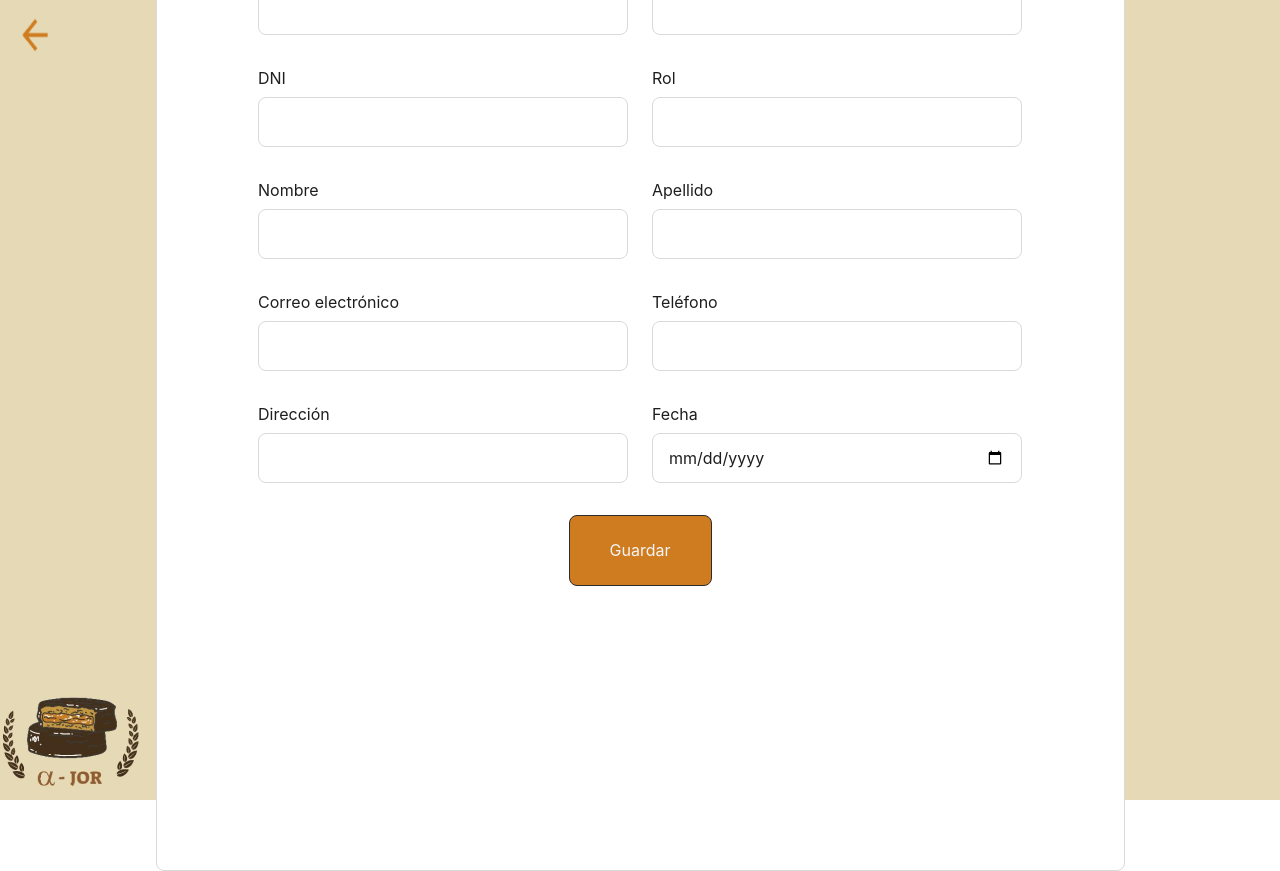
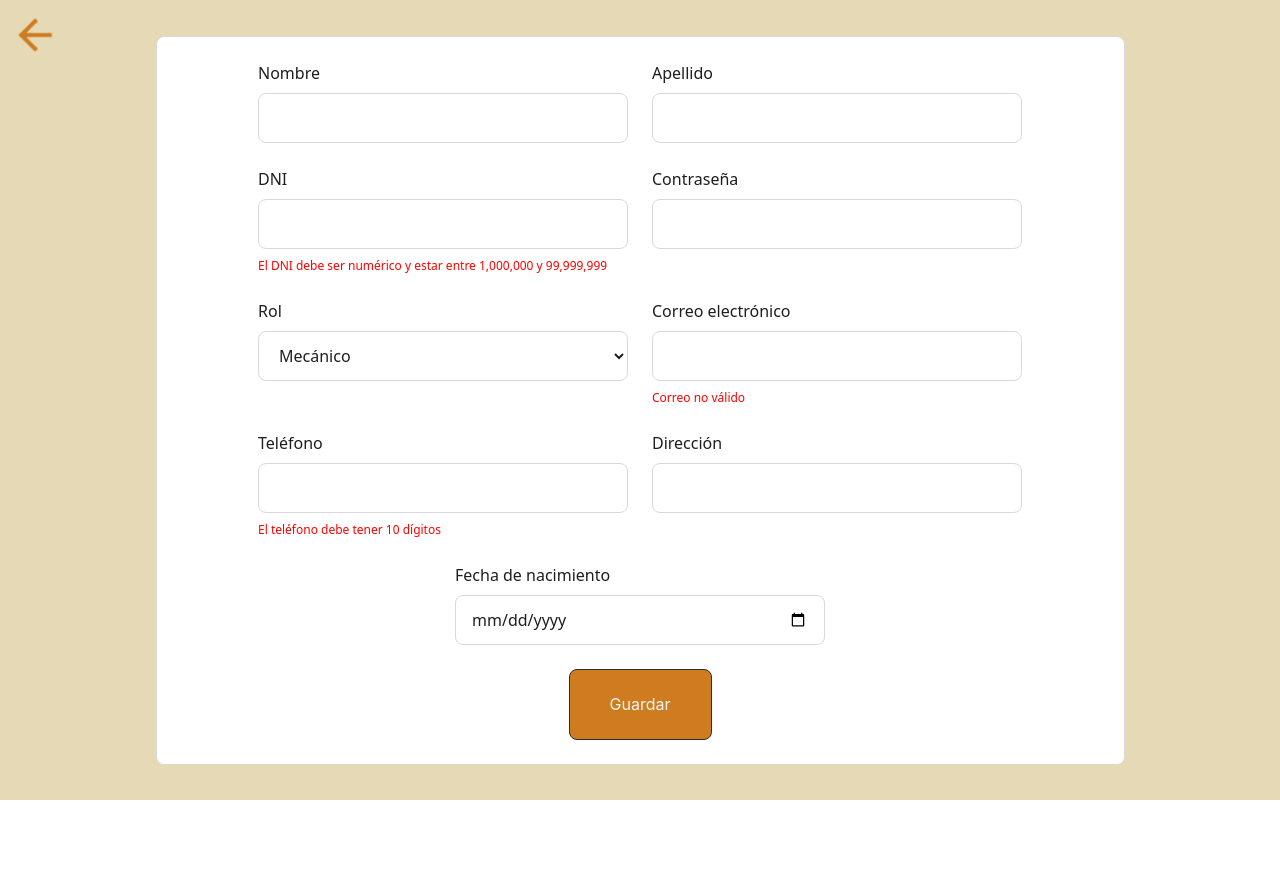
Before and after one commit to joabresper/AlfajorSystem, a React (Vite) app in the folder AlfajorTPI2Diseno/: page /altamenu in a window 1280 px wide. Both pictures are taken after a click on the button "Guardar". After the commit the page ends 800 px from the top, so only its background shows below. Built offline with nearby package versions, Linux system fonts and the light colour scheme.

Commit message:
ABM usuario creado

```diff
--- a/AlfajorTPI2Diseno/src/pages/ABM/altamenu.jsx
+++ b/AlfajorTPI2Diseno/src/pages/ABM/altamenu.jsx
@@ -1,117 +1,301 @@
-import React from 'react';
-import { useNavigate } from 'react-router-dom';
+import React, { useState } from "react";
+import { useNavigate } from "react-router-dom";
 
 const Altamenu = () => {
   const navigate = useNavigate();
+
+  // Estado para manejar datos del formulario
+  const [formData, setFormData] = useState({
+    contraseña: "",
+    dni: "",
+    rol: "Mecánico", // Valor por defecto
+    nombre: "",
+    apellido: "",
+    correo: "",
+    telefono: "",
+    direccion: "",
+    fecha: "",
+  });
+
+  const [errors, setErrors] = useState({});
+  const [isModalOpen, setIsModalOpen] = useState(false); // Estado para manejar la visibilidad del modal
+
+  // Validar correo electrónico
+  const validateEmail = (email) => {
+    const emailRegex = /^[^\s@]+@[^\s@]+\.[^\s@]+$/;
+    return emailRegex.test(email);
+  };
+
+  // Validar teléfono
+  const validatePhone = (phone) => {
+    const phoneRegex = /^\d{10}$/; // 10 dígitos
+    return phoneRegex.test(phone);
+  };
+
+  // Validar DNI
+  const validateDni = (dni) => {
+    return !isNaN(dni) && dni >= 1000000 && dni <= 99999999;
+  };
+
+  // Manejar cambios en los campos del formulario
+  const handleChange = (e) => {
+    const { name, value } = e.target;
+    setFormData({ ...formData, [name]: value });
+  };
+
+  // Manejar validaciones y guardar datos
+  const handleSubmit = () => {
+    const newErrors = {};
+
+    if (!validateEmail(formData.correo)) {
+      newErrors.correo = "Correo no válido";
+    }
+    if (!validatePhone(formData.telefono)) {
+      newErrors.telefono = "El teléfono debe tener 10 dígitos";
+    }
+    if (!validateDni(formData.dni)) {
+      newErrors.dni = "El DNI debe ser numérico y estar entre 1,000,000 y 99,999,999";
+    }
+
+    setErrors(newErrors);
+
+    if (Object.keys(newErrors).length === 0) {
+      setIsModalOpen(true); // Muestra el modal
+    }
+  };
+
+  const closeModal = () => {
+    setIsModalOpen(false);
+    navigate(-1); // Redirige después de cerrar el modal
+  };
+
   return (
-    <div style={{ width: '100vw', height: '100vh', display: 'flex', justifyContent: 'center', alignItems: 'center', background: '#E6D9B6', position: 'relative' }}>
-      <img style={{ width: 140, height: 114, position: 'absolute', left: 0, bottom: 0 }} src="/simbolos y alfajores/Alfajorchico.png" alt="Alfajorchico" />
+    <div style={containerStyle}>
+      {/* Botón para volver */}
+      <img
+        src="/simbolos y alfajores/ultraizquierda.png"
+        alt="Flecha izquierda"
+        style={backButtonStyle}
+        onClick={() => navigate("/menuabm")}
+      />
 
-      <button
-        style={{
-          width: '50px',
-          height: '50px',
-          position: 'absolute',
-          top: '10px',
-          left: '10px',
-          background: 'none',
-          border: 'none',
-          cursor: 'pointer',
-        }}
-        onClick={() => navigate('/menuabm')}
-      >
-        <img src="/simbolos y alfajores/ultraizquierda.png" alt="Flecha izquierda" style={{ width: '100%', height: '100%' }} />
-      </button>
-
-      <div
-        style={{
-          width: '969px',
-          height: '941px',
-          padding: '24px',
-          background: 'white',
-          borderRadius: '8px',
-          border: '1px solid #D9D9D9',
-          display: 'flex',
-          flexDirection: 'column',
-          alignItems: 'center',
-          gap: '24px',
-        }}
-      >
-        {/* Form Fields */}
-        <div style={{ display: 'flex', flexWrap: 'wrap', gap: '24px', justifyContent: 'center' }}>
-          <FormField label="Nombre de usuario" />
-          <FormField label="Contraseña" />
-          <FormField label="DNI" />
-          <FormField label="Rol" />
-          <FormField label="Nombre" />
-          <FormField label="Apellido" />
-          <FormField label="Correo electrónico" />
-          <FormField label="Teléfono" />
-          <FormField label="Dirección" />
-          <FormField label="Fecha" type="date" />
+      {/* Contenedor principal */}
+      <div style={formContainerStyle}>
+        <div style={formFieldsContainerStyle}>
+          <FormField
+            label="Nombre"
+            name="nombre"
+            value={formData.nombre}
+            onChange={handleChange}
+          />
+          <FormField
+            label="Apellido"
+            name="apellido"
+            value={formData.apellido}
+            onChange={handleChange}
+          />
+          <FormField
+            label="DNI"
+            name="dni"
+            value={formData.dni}
+            onChange={handleChange}
+            error={errors.dni}
+          />
+          <FormField
+            label="Contraseña"
+            name="contraseña"
+            value={formData.contraseña}
+            onChange={handleChange}
+            type="password"
+          />
+          <FormFieldSelect
+            label="Rol"
+            name="rol"
+            value={formData.rol}
+            onChange={handleChange}
+            options={["Mecánico", "Atención al cliente", "Director técnico"]}
+          />
+          <FormField
+            label="Correo electrónico"
+            name="correo"
+            value={formData.correo}
+            onChange={handleChange}
+            error={errors.correo}
+          />
+          <FormField
+            label="Teléfono"
+            name="telefono"
+            value={formData.telefono}
+            onChange={handleChange}
+            error={errors.telefono}
+          />
+          <FormField
+            label="Dirección"
+            name="direccion"
+            value={formData.direccion}
+            onChange={handleChange}
+          />
+          <FormField
+            label="Fecha de nacimiento"
+            name="fecha"
+            value={formData.fecha}
+            onChange={handleChange}
+            type="date"
+          />
         </div>
 
-        {/* Save Button */}
-        <button
-          style={{
-            width: '143px',
-            height: '71px',
-            padding: '12px',
-            background: '#CF7C20',
-            borderRadius: '8px',
-            border: '1px solid #2C2C2C',
-            color: '#F5F5F5',
-            fontSize: '16px',
-            fontFamily: 'Inter',
-            fontWeight: '400',
-            cursor: 'pointer',
-          }}
-        >
+        {/* Botón Guardar */}
+        <button style={saveButtonStyle} onClick={handleSubmit}>
           Guardar
         </button>
       </div>
+
+      {/* Modal Personalizado */}
+      {isModalOpen && (
+        <div
+          style={{
+            position: "fixed",
+            top: 0,
+            left: 0,
+            width: "100vw",
+            height: "100vh",
+            background: "rgba(0, 0, 0, 0.5)",
+            display: "flex",
+            justifyContent: "center",
+            alignItems: "center",
+          }}
+        >
+          <div
+            style={{
+              width: "300px",
+              padding: "20px",
+              background: "white",
+              borderRadius: "8px",
+              textAlign: "center",
+            }}
+          >
+            <h2>Usuario creado correctamente</h2>
+            <button
+              style={{
+                marginTop: "20px",
+                padding: "10px 20px",
+                background: "#CF7C20",
+                color: "white",
+                border: "none",
+                borderRadius: "4px",
+                cursor: "pointer",
+              }}
+              onClick={closeModal}
+            >
+              Aceptar
+            </button>
+          </div>
+        </div>
+      )}
     </div>
   );
 };
 
-// Reusable FormField Component
-const FormField = ({ label, type = 'text' }) => {
-  return (
-    <div
+
+// Estilos
+const containerStyle = {
+  width: "100vw",
+  height: "100vh",
+  display: "flex",
+  justifyContent: "center",
+  alignItems: "center",
+  background: "#E6D9B6",
+  position: "relative",
+};
+
+const backButtonStyle = {
+  width: "50px",
+  height: "50px",
+  position: "absolute",
+  top: "10px",
+  left: "10px",
+  cursor: "pointer",
+};
+
+const formContainerStyle = {
+  width: "969px",
+  padding: "24px",
+  background: "white",
+  borderRadius: "8px",
+  border: "1px solid #D9D9D9",
+  display: "flex",
+  flexDirection: "column",
+  alignItems: "center",
+  gap: "24px",
+};
+
+const formFieldsContainerStyle = {
+  display: "flex",
+  flexWrap: "wrap",
+  gap: "24px",
+  justifyContent: "center",
+};
+
+const saveButtonStyle = {
+  width: "143px",
+  height: "71px",
+  padding: "12px",
+  background: "#CF7C20",
+  borderRadius: "8px",
+  border: "1px solid #2C2C2C",
+  color: "#F5F5F5",
+  fontSize: "16px",
+  fontFamily: "Inter",
+  fontWeight: "400",
+  cursor: "pointer",
+};
+
+// Componente reutilizable para campos de texto
+const FormField = ({ label, name, value, onChange, type = "text", error }) => (
+  <div style={{ width: "370px", display: "flex", flexDirection: "column", gap: "8px" }}>
+    <label style={{ color: "#1E1E1E", fontSize: "16px" }}>{label}</label>
+    <input
+      type={type}
+      name={name}
+      value={value}
+      onChange={onChange}
       style={{
-        width: '370px',
-        height: '88px',
-        display: 'flex',
-        flexDirection: 'column',
-        gap: '8px',
+        padding: "12px 16px",
+        background: "white",
+        borderRadius: "8px",
+        border: "1px solid #D9D9D9",
+        color: "#1E1E1E",
+        fontSize: "16px",
+      }}
+    />
+    {error && <span style={{ color: "red", fontSize: "12px" }}>{error}</span>}
+  </div>
+);
+
+// Componente reutilizable para campo select
+const FormFieldSelect = ({ label, name, value, onChange, options }) => (
+  <div style={{ width: "370px", display: "flex", flexDirection: "column", gap: "8px" }}>
+    <label style={{ color: "#1E1E1E", fontSize: "16px" }}>{label}</label>
+    <select
+      name={name}
+      value={value}
+      onChange={onChange}
+      style={{
+        padding: "12px 16px",
+        background: "white",
+        borderRadius: "8px",
+        border: "1px solid #D9D9D9",
+        color: "#1E1E1E",
+        fontSize: "16px",
       }}
     >
-      <div
-        style={{
-          color: '#1E1E1E',
-          fontSize: '16px',
-          fontFamily: 'Inter',
-          fontWeight: '400',
-          lineHeight: '22.4px',
-        }}
-      >
-        {label}
-      </div>
-      <input
-        type={type}
-        style={{
-          padding: '12px 16px',
-          background: 'white',
-          borderRadius: '8px',
-          border: '1px solid #D9D9D9',
-          color: '#1E1E1E',
-          fontSize: '16px',
-          fontFamily: 'Inter',
-          fontWeight: '400',
-        }}
-      />
-    </div>
-  );
-};
+      {options.map((option, index) => (
+        <option key={index} value={option}>
+          {option}
+        </option>
+      ))}
+    </select>
+  </div>
+);
 
 export default Altamenu;
```
